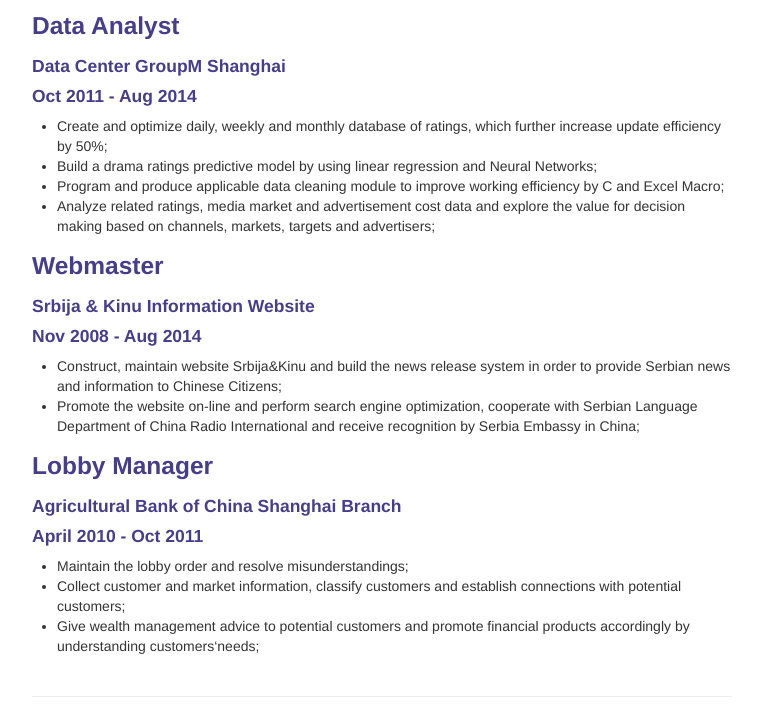
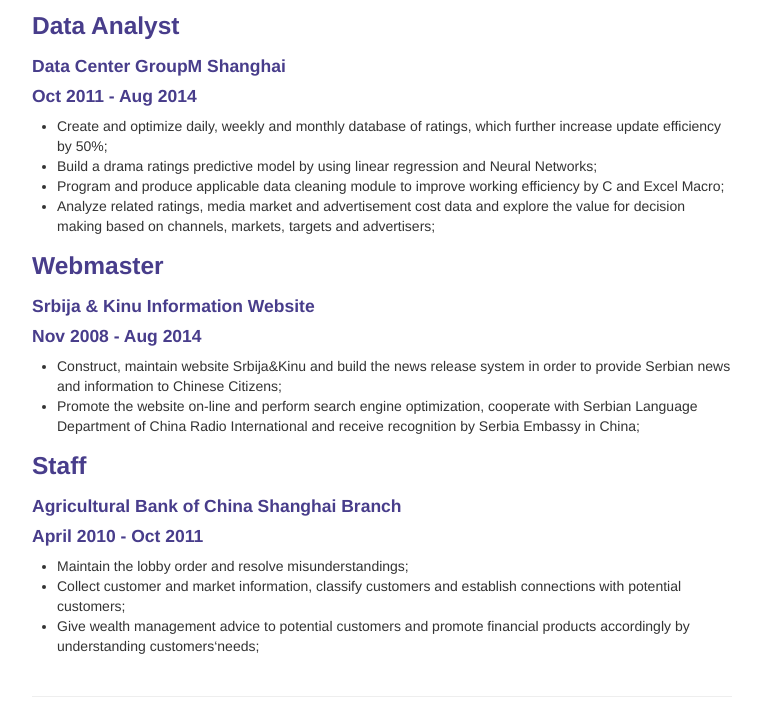
Before and after one commit to sangaj/sangaj.github.io, a Jekyll site: the page built from pages/Experience.md, in a window 1280 px wide and 900 px high, scrolled down 1148 px, cut to the strip 172-900 px from the top of the window. Shown: the whole strip, without its empty margins (258-1021 px from the left). Built offline with Jekyll 4.4.1, drawn with Linux system fonts in a browser that asks for light colours.

Commit message:
Update Experience.md

```diff
--- a/pages/Experience.md
+++ b/pages/Experience.md
@@ -59,7 +59,7 @@ etc... <br />
 - Promote the website on-line and perform search engine optimization, cooperate with Serbian Language Department of China Radio International and receive recognition by Serbia Embassy in China;<br/>
 
 
-###  Lobby Manager
+###  Staff
 ####  Agricultural Bank of China Shanghai Branch
 ####  April 2010 - Oct 2011
 
```
